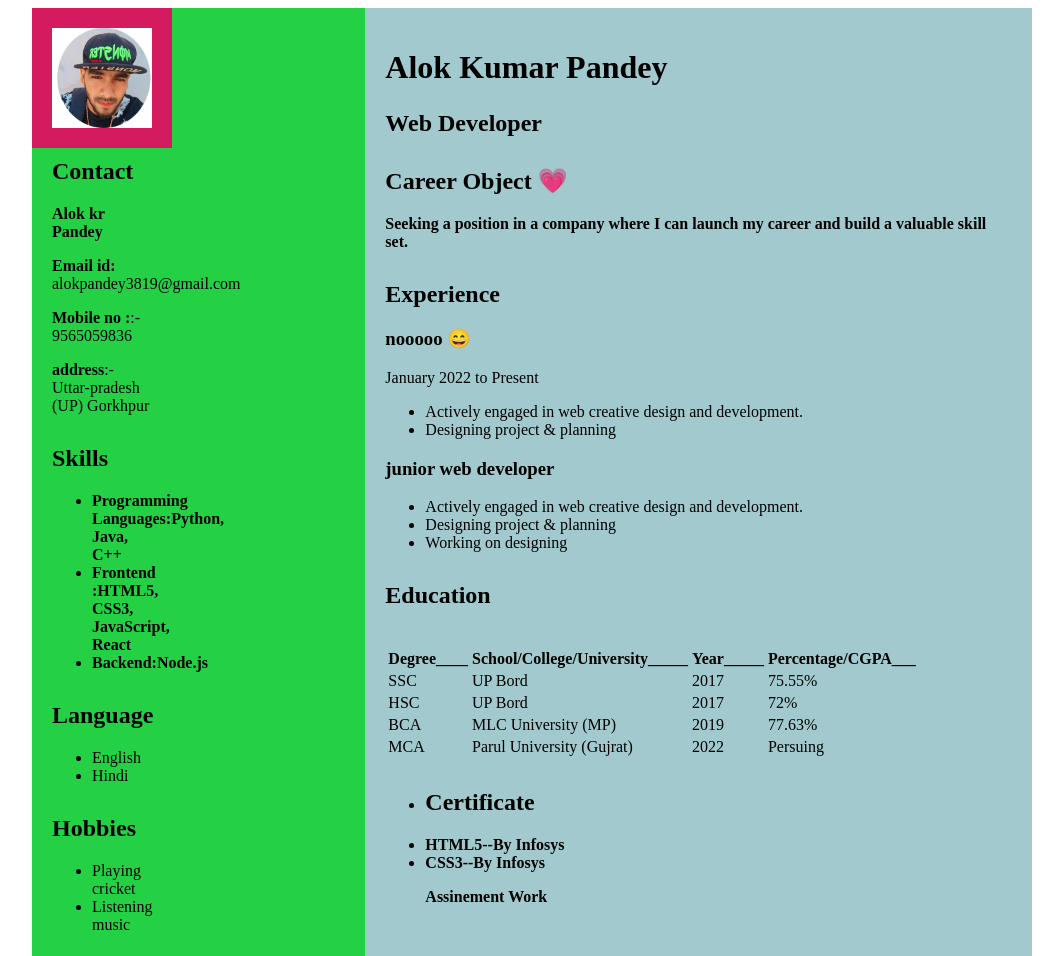
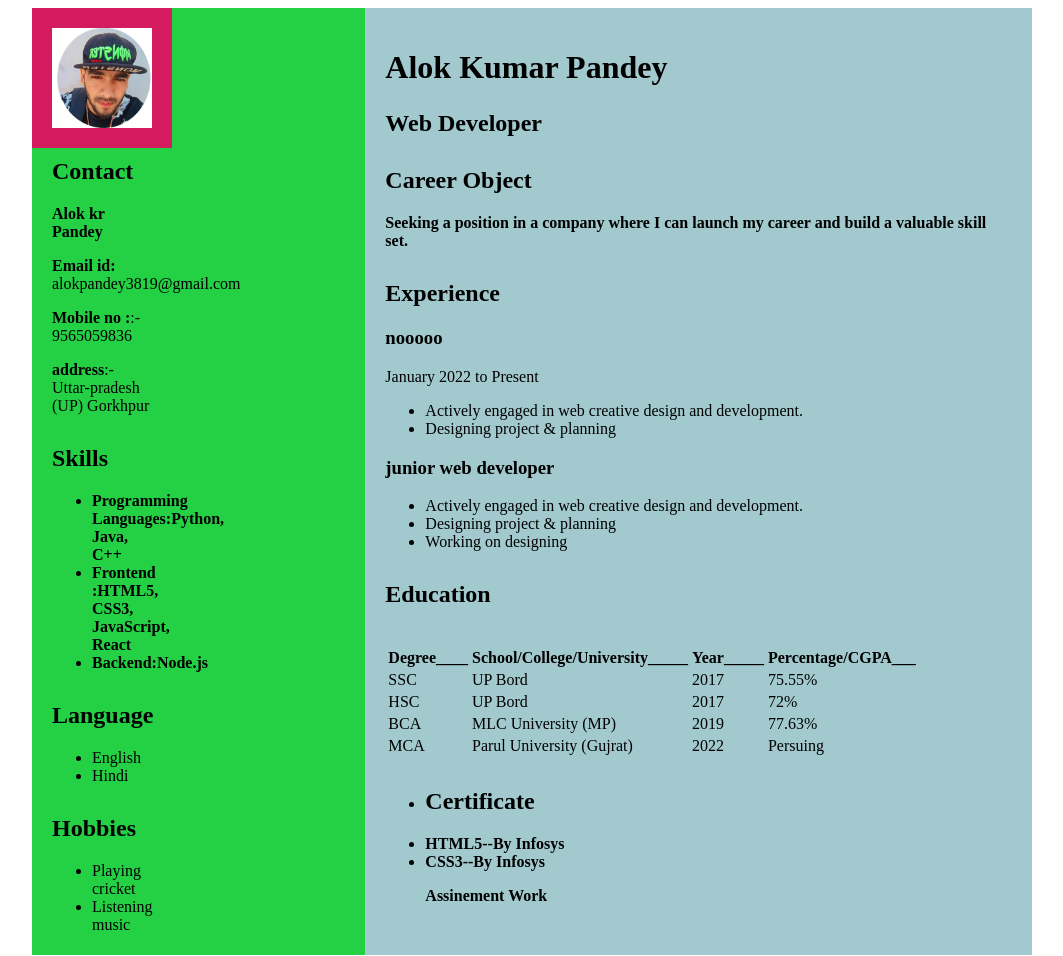
Before and after one commit to Alok-k00/my-resume, a plain HTML site: page index.html in a window 1280 px wide. Shown: the whole page, without its empty margins (108-1171 px from the left). Drawn offline with Linux system fonts and the light colour scheme.

Commit message:
Update index.html

```diff
--- a/index.html
+++ b/index.html
@@ -95,7 +95,7 @@
 
             <div class="Summary">
 
-                <h2>Career Object &#128151;</h2>
+                <h2>Career Object</h2>
 
                 <p><b>Seeking a position in a company where I can launch my career and build a valuable skill set.</b></p>
 
@@ -106,7 +106,7 @@
 
                 <h2>Experience</h2>
 
-                <h3>nooooo &#128516;</h3>
+                <h3>nooooo</h3>
 
                 <p>January 2022 to Present</p>
 
```
